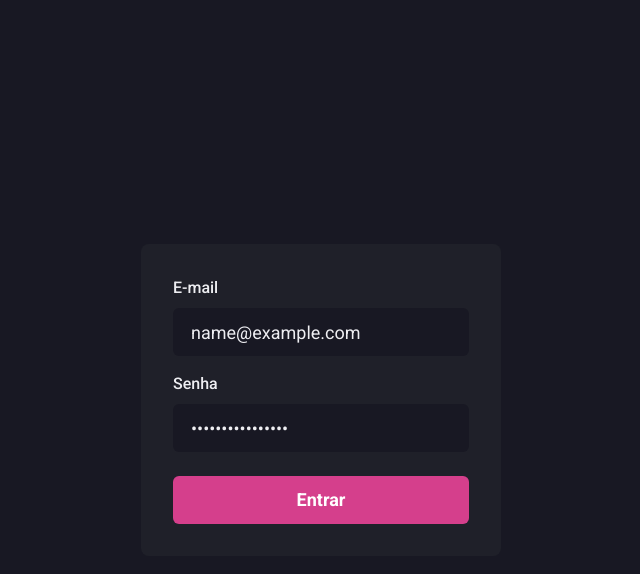
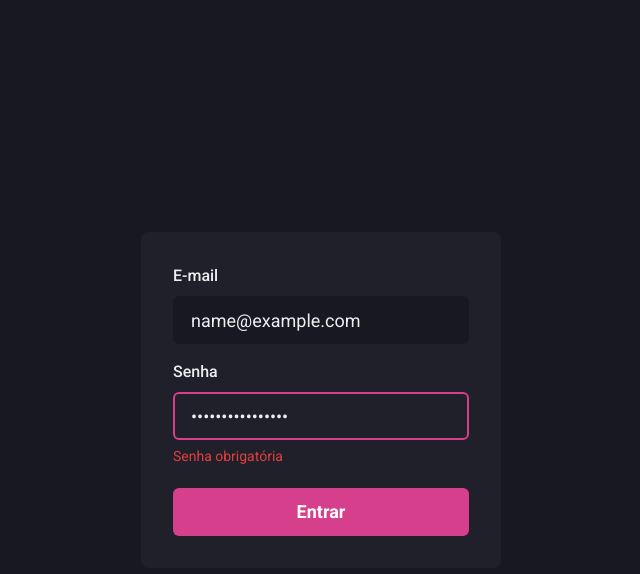
Before and after one commit to euhenriquefranca/dashgo, a Next.js app: page / in a window 1280 px wide. Both pictures are taken after typing "name@example.com", "name@example.com" into the empty fields and a click on the button "Entrar". Shown: the top 574 px of the page, without its empty margins (319-959 px from the left). Built offline with nearby package versions, Linux system fonts and the light colour scheme.

Commit message:
Validation data with yup

```diff
--- a/package.json
+++ b/package.json
@@ -13,6 +13,7 @@
     "@chakra-ui/react": "^1.6.5",
     "@emotion/react": "^11.4.0",
     "@emotion/styled": "^11.3.0",
+    "@hookform/resolvers": "^2.7.0",
     "apexcharts": "^3.27.3",
     "framer-motion": "^4.1.17",
     "next": "11.0.1",
@@ -20,7 +21,8 @@
     "react-apexcharts": "^1.3.9",
     "react-dom": "17.0.2",
     "react-hook-form": "^7.12.2",
-    "react-icons": "^4.2.0"
+    "react-icons": "^4.2.0",
+    "yup": "^0.32.9"
   },
   "devDependencies": {
     "@types/node": "^16.4.6",
--- a/src/components/Form/Input.tsx
+++ b/src/components/Form/Input.tsx
@@ -1,6 +1,8 @@
 import { forwardRef, ForwardRefRenderFunction } from 'react';
+import { FieldError } from 'react-hook-form';
 import {
   FormControl,
+  FormErrorMessage,
   FormLabel,
   Input as ChakraInput,
   InputProps as ChakraInputProps,
@@ -9,14 +11,15 @@
 interface InputProps extends ChakraInputProps {
   name: string;
   label?: string;
+  error?: FieldError;
 }
 
 const InputBase: ForwardRefRenderFunction<HTMLInputElement, InputProps> = (
-  { name, label, ...rest },
+  { name, label, error = null, ...rest },
   ref
 ) => {
   return (
-    <FormControl>
+    <FormControl isInvalid={!!error}>
       {!!label && <FormLabel htmlFor={name}>{label}</FormLabel>}
 
       <ChakraInput
@@ -33,6 +36,7 @@
         ref={ref}
         {...rest}
       />
+      {!!error && <FormErrorMessage>{error.message}</FormErrorMessage>}
     </FormControl>
   );
 };
--- a/src/pages/index.tsx
+++ b/src/pages/index.tsx
@@ -1,22 +1,32 @@
 import { Button, Flex, Stack } from '@chakra-ui/react';
-import { SubmitHandler, useForm } from 'react-hook-form'
+import { SubmitHandler, useForm } from 'react-hook-form';
+import * as yup from 'yup';
+import { yupResolver } from '@hookform/resolvers/yup';
 import { Input } from '../components/Form/Input';
 
 type SignInFormData = {
-  email: string,
-  password: string,
-}
+  email: string;
+  password: string;
+};
+
+const signInFormSchema = yup.object().shape({
+  email: yup.string().required('E-mail obrigatório').email('E-mail inválido'),
+  password: yup.string().required('Senha obrigatória'),
+});
 
 export default function SignIn() {
-  const { register, handleSubmit, formState } = useForm()
+  const { register, handleSubmit, formState } = useForm({
+    resolver: yupResolver(signInFormSchema),
+  });
 
-  //const { errors } = formState;
+  const { errors } = formState;
+  console.log(errors);
 
   const handleSignIn: SubmitHandler<SignInFormData> = async (values) => {
-    await new Promise(resolve => setTimeout(resolve, 2000));
+    await new Promise((resolve) => setTimeout(resolve, 2000));
 
     console.log(values);
-  }
+  };
 
   return (
     <Flex w="100vw" h="100vh" align="center" justify="center">
@@ -35,12 +45,14 @@
             name="email"
             type="email"
             label="E-mail"
+            error={errors.email}
             {...register('email')}
           />
-         <Input
+          <Input
             name="password"
             type="password"
             label="Senha"
+            error={errors.password}
             {...register('password')}
           />
         </Stack>
```
Also changed, not shown: 1 other file (tests, documents, lock files or other folders).
